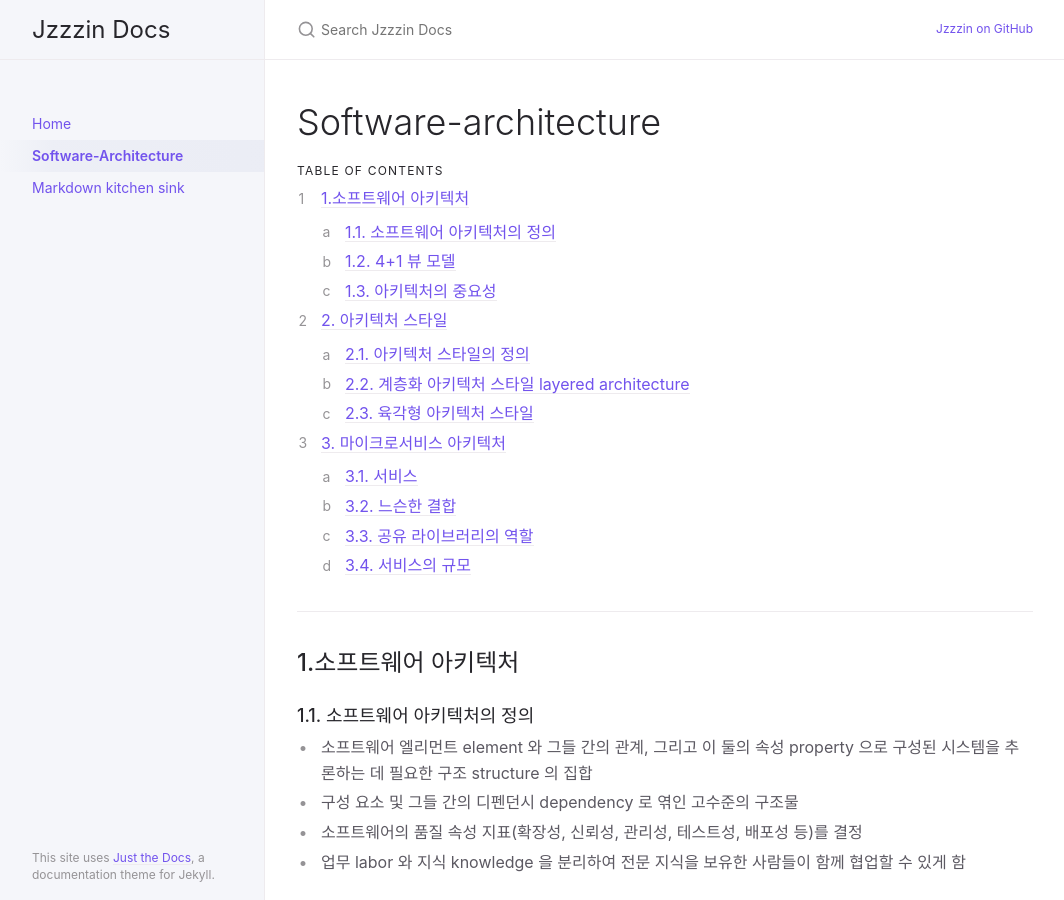
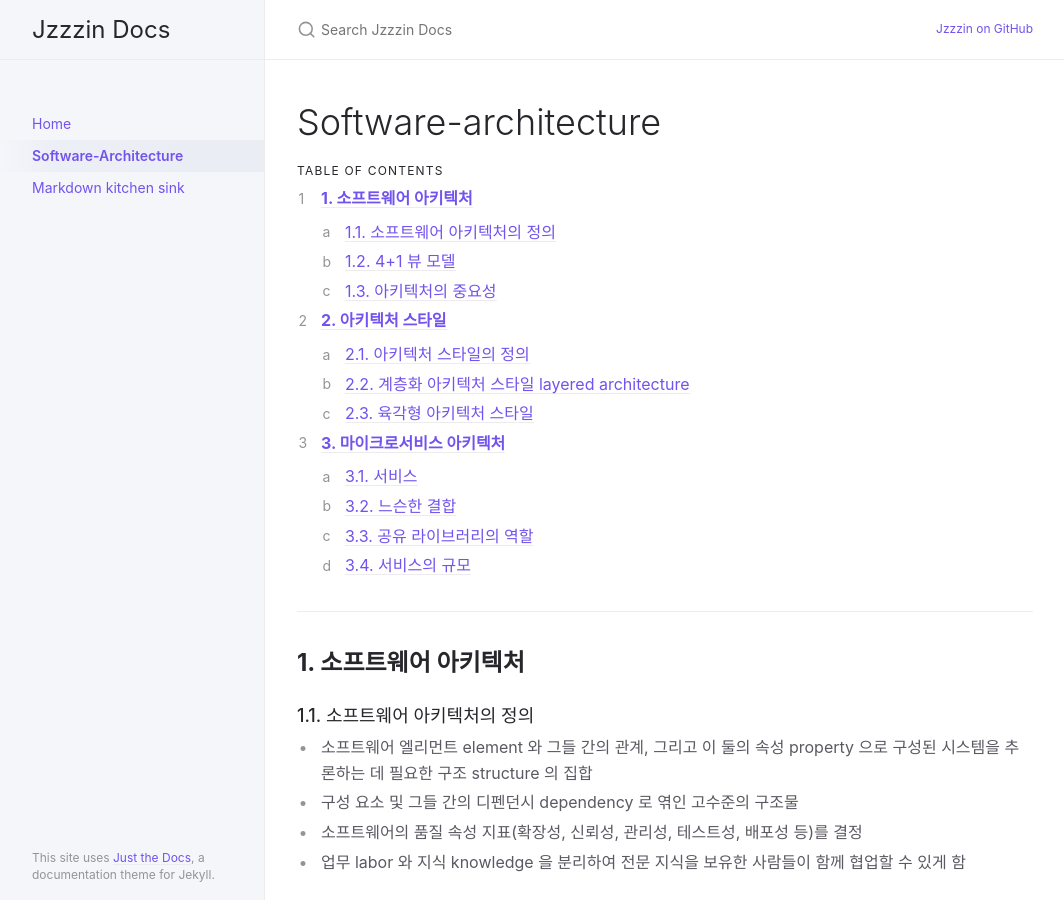
Before and after one commit to Jzzzin/Jzzzin.github.io, a Jekyll site: the page built from docs/software-architecture.md, in a window 1280 px wide and 900 px high. Shown: the whole window, without its empty margins (107-1171 px from the left). Built offline with Jekyll 4.4.1, drawn with Linux system fonts in a browser that asks for light colours.

```diff
--- a/docs/software-architecture.md
+++ b/docs/software-architecture.md
@@ -17,7 +17,7 @@ nav_order: 2
 ---
 
 
-## 1.소프트웨어 아키텍처
+## **1. 소프트웨어 아키텍처**
 
 ### 1.1. 소프트웨어 아키텍처의 정의
 - 소프트웨어 엘리먼트 element 와 그들 간의 관계, 그리고 이 둘의 속성 property 으로 구성된 시스템을 추론하는 데 필요한 구조 structure 의 집합
@@ -36,7 +36,8 @@ nav_order: 2
 - 애플리케이션 기능 요건은 아키텍처와 무관하게 구현 가능함
 - 서비스 품질 요건은 아키텍처에 따라 얼마나 충족할 수 있을지 결정됨
 
-## 2. 아키텍처 스타일
+
+## **2. 아키텍처 스타일**
 
 ### 2.1. 아키텍처 스타일의 정의
 - 체계적인 조직의 관점에서 시스템 군을 정의
@@ -57,7 +58,8 @@ nav_order: 2
 - 아웃바운드 어댑터 : 비즈니스 로직에 들어온 요청을 외부 애플리케이션 / 서비스를 호출해서 처리 ex. 데이터 접근 객체 DAO 클래스, 원격 서비스 호출 proxy 클래스, 메시지 프로듀서 등
 - 비즈니스 로직에 있던 표현 / 데이터 접근 로직이 어댑터와 분리되어 비즈니스 로직이 표현 / 데이터 접근 로직 어디에도 의존하지 않음
 
-## 3. 마이크로서비스 아키텍처
+
+## **3. 마이크로서비스 아키텍처**
 
 ### 3.1. 서비스
 - 어떤 기능이 구현되어 단독 배포가 가능한 소프트웨어 컴포넌트
```
